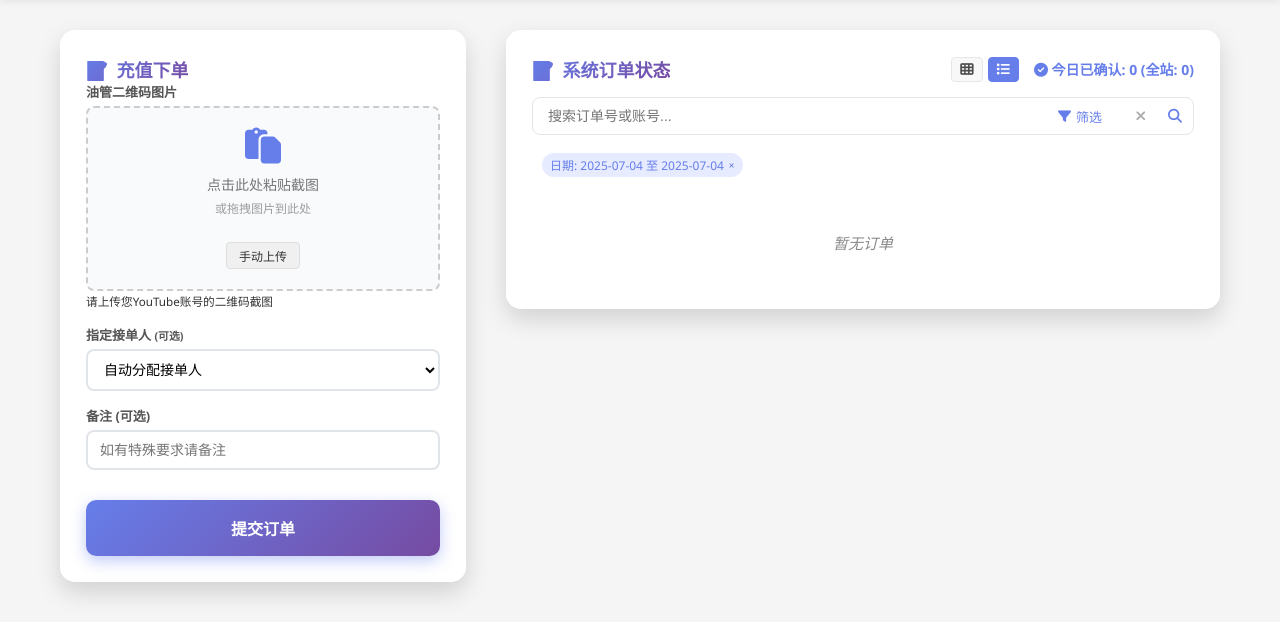
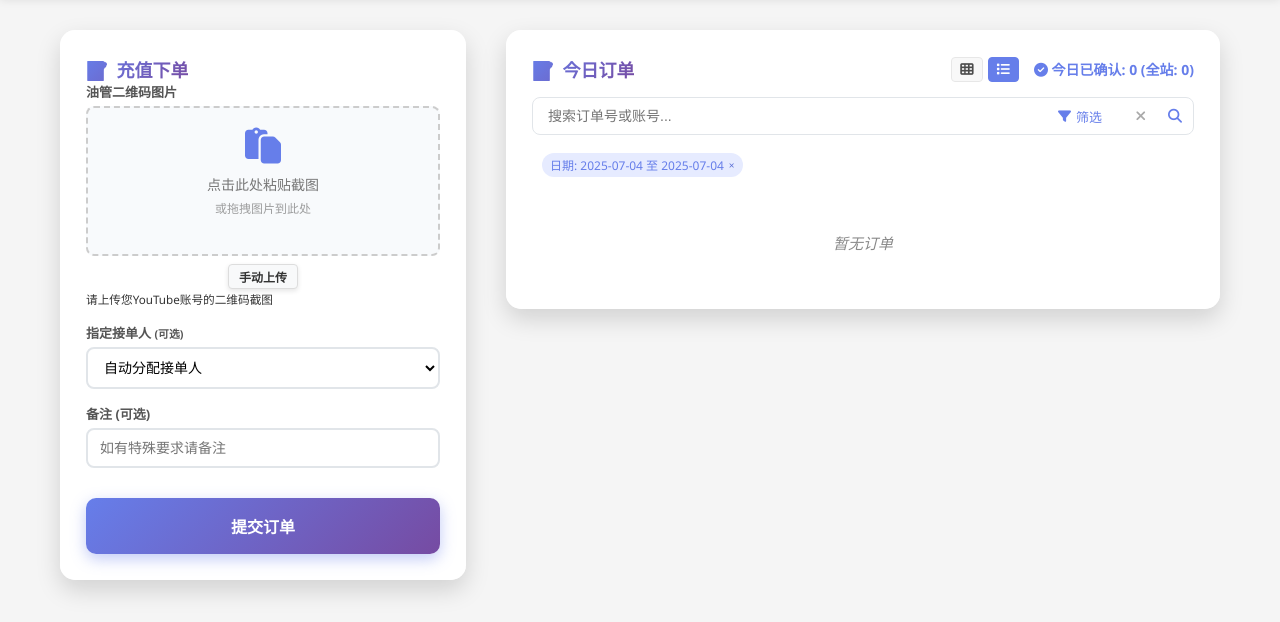
Before and after one commit to kidrauhl123/testbot, a Flask app: page / in a window 1280 px wide. Shown: the part 65-687 px from the top of the page. Run offline with Flask 3, Linux system fonts and the light colour scheme; a user stored in the database is signed in; data that the repository does not hold is empty; some libraries are stand-ins or nearby versions.

Commit message:
Update index.html

```diff
--- a/templates/index.html
+++ b/templates/index.html
@@ -1110,14 +1110,6 @@
       background-color: #f0f3ff;
       border-radius: 12px;
       font-weight: 500;
-    }
-    .manual-upload-btn:hover {
-      background-color: #e6e6e6;
-    }
-    .upload-button-container {
-      margin-top: 10px;
-      display: flex;
-      justify-content: center;
     }
   </style>
 </head>
@@ -1173,10 +1165,10 @@
                         <span>点击此处粘贴截图</span>
                         <span class="small">或拖拽图片到此处</span>
                       </div>
-                      <div class="upload-button-container">
-                        <button type="button" id="manualUploadBtn" class="manual-upload-btn" onclick="document.getElementById('qr_code_input').click(); event.stopPropagation(); return false;">手动上传</button>
-                      </div>
                       <div class="image-preview" id="imagePreview"></div>
+                    </div>
+                    <div class="manual-upload-btn-container">
+                      <button type="button" id="manualUploadBtn" class="btn btn-sm btn-secondary">手动上传</button>
                     </div>
                     <small class="form-text text-muted">请上传您YouTube账号的二维码截图</small>
                   </div>
@@ -1235,18 +1227,19 @@
                       border-radius: 8px;
                       box-shadow: 0 2px 8px rgba(0,0,0,0.1);
                     }
-                    .manual-upload-btn {
-                      margin-top: 15px;
-                      padding: 4px 12px;
+                    .manual-upload-btn-container {
+                      display: flex;
+                      justify-content: center;
+                      margin-top: 8px;
+                    }
+                    #manualUploadBtn {
+                      padding: 3px 10px;
                       font-size: 12px;
-                      background-color: #f0f0f0;
+                      background-color: #f8f9fa;
                       border: 1px solid #ddd;
                       border-radius: 4px;
                       color: #333;
                       cursor: pointer;
-                    }
-                    .manual-upload-btn:hover {
-                      background-color: #e6e6e6;
                     }
                   </style>
                   <div class="form-group">
@@ -1275,7 +1268,7 @@
         <div class="right">
             <div class="card">
                 <div class="card-header">
-                  <h2>{% if session.is_admin %}系统订单状态{% else %}我的订单{% endif %}</h2>
+                  <h2>{% if session.is_admin %}今日订单{% else %}我的订单{% endif %}</h2>
                   <div class="header-actions">
                     <div class="view-toggle">
                       <button id="gridViewBtn" class="view-btn" title="网格视图"><i class="fas fa-th"></i></button>
@@ -1575,90 +1568,6 @@
       }
     });
 
-    // 监听文件选择变化
-    fileInput.addEventListener('change', function() {
-      if (this.files && this.files[0]) {
-        previewFile(this.files[0]);
-      }
-    });
-
-    // 处理选择的文件
-    function handleFiles(files) {
-      if (files.length) {
-        // 创建新的 DataTransfer 对象
-        const dataTransfer = new DataTransfer();
-        dataTransfer.items.add(files[0]);
-
-        // 设置文件输入的文件
-        fileInput.files = dataTransfer.files;
-
-        // 预览文件
-        previewFile(files[0]);
-
-        // 触发变更事件
-        fileInput.dispatchEvent(new Event('change', { bubbles: true }));
-      }
-    }
-
-    // 预览文件
-    function previewFile(file) {
-      if (!file.type.match('image.*')) {
-        alert('请选择图片文件！');
-        return;
-      }
-
-      const reader = new FileReader();
-
-      reader.onload = function(e) {
-        // 创建预览图片元素和重置按钮
-        imagePreview.innerHTML = `
-          <div style="position:relative;display:inline-block;">
-            <img src="${e.target.result}" alt="预览图">
-            <button type="button" id="resetImage" style="position:absolute;top:-8px;right:-8px;background:#f56565;color:white;border:none;border-radius:50%;width:24px;height:24px;line-height:1;font-size:12px;cursor:pointer;box-shadow:0 1px 3px rgba(0,0,0,0.2);">×</button>
-          </div>
-        `;
-        imagePreview.style.display = 'block';
-
-        // 隐藏占位提示
-        const placeholder = dropArea.querySelector('.upload-placeholder');
-        if (placeholder) {
-          placeholder.style.display = 'none';
-        }
-
-        // 添加重置按钮事件
-        document.getElementById('resetImage').addEventListener('click', function(e) {
-          e.stopPropagation(); // 防止触发父元素的点击事件
-
-          // 清除文件输入
-          fileInput.value = '';
-
-          // 隐藏预览
-          imagePreview.innerHTML = '';
-          imagePreview.style.display = 'none';
-
-          // 显示占位提示
-          if (placeholder) {
-            placeholder.style.display = 'flex';
-          }
-
-          // 触发变更事件
-          fileInput.dispatchEvent(new Event('change', { bubbles: true }));
-        });
-      };
-
-      reader.readAsDataURL(file);
-    }
-
-    // 清除所有之前添加的事件监听器，重新设置
-    const newDropArea = dropArea.cloneNode(true);
-    dropArea.parentNode.replaceChild(newDropArea, dropArea);
-
-    // 重新获取元素引用
-    const updatedDropArea = document.getElementById('dropArea');
-    const manualUploadBtn = document.getElementById('manualUploadBtn');
-
-    // 不再需要处理手动上传按钮的点击事件，因为已经使用内联onclick属性
-
     // 模拟粘贴功能
     function simulatePaste() {
       // 检查剪贴板权限并请求访问
@@ -1709,12 +1618,101 @@
       });
     }
 
-    // 处理上传区域的点击事件（排除按钮）
-    updatedDropArea.addEventListener('click', function(e) {
-      // 如果点击的不是手动上传按钮且预览区域不可见
-      if (e.target.id !== 'manualUploadBtn' && !e.target.closest('#manualUploadBtn') && imagePreview.style.display !== 'block') {
-        simulatePaste();
-      }
+    // 监听文件选择变化
+    fileInput.addEventListener('change', function() {
+      if (this.files && this.files[0]) {
+        previewFile(this.files[0]);
+      }
+    });
+
+    // 处理选择的文件
+    function handleFiles(files) {
+      if (files.length) {
+        // 创建新的 DataTransfer 对象
+        const dataTransfer = new DataTransfer();
+        dataTransfer.items.add(files[0]);
+
+        // 设置文件输入的文件
+        fileInput.files = dataTransfer.files;
+
+        // 预览文件
+        previewFile(files[0]);
+
+        // 触发变更事件
+        fileInput.dispatchEvent(new Event('change', { bubbles: true }));
+      }
+    }
+
+    // 预览文件
+    function previewFile(file) {
+      if (!file.type.match('image.*')) {
+        alert('请选择图片文件！');
+        return;
+      }
+
+      const reader = new FileReader();
+
+      reader.onload = function(e) {
+        // 创建预览图片元素和重置按钮
+        imagePreview.innerHTML = `
+          <div style="position:relative;display:inline-block;">
+            <img src="${e.target.result}" alt="预览图">
+            <button type="button" id="resetImage" style="position:absolute;top:-8px;right:-8px;background:#f56565;color:white;border:none;border-radius:50%;width:24px;height:24px;line-height:1;font-size:12px;cursor:pointer;box-shadow:0 1px 3px rgba(0,0,0,0.2);">×</button>
+          </div>
+        `;
+        imagePreview.style.display = 'block';
+
+        // 隐藏占位提示
+        const placeholder = dropArea.querySelector('.upload-placeholder');
+        if (placeholder) {
+          placeholder.style.display = 'none';
+        }
+
+        // 添加重置按钮事件
+        document.getElementById('resetImage').addEventListener('click', function(e) {
+          e.stopPropagation(); // 防止触发父元素的点击事件
+
+          // 清除文件输入
+          fileInput.value = '';
+
+          // 隐藏预览
+          imagePreview.innerHTML = '';
+          imagePreview.style.display = 'none';
+
+          // 显示占位提示
+          if (placeholder) {
+            placeholder.style.display = 'flex';
+          }
+
+          // 触发变更事件
+          fileInput.dispatchEvent(new Event('change', { bubbles: true }));
+        });
+      };
+
+      reader.readAsDataURL(file);
+    }
+
+    // 点击上传区域触发粘贴操作
+    dropArea.addEventListener('click', function(e) {
+      // 阻止冒泡，避免重复触发
+      e.preventDefault();
+
+      // 如果有预览区域显示，则不执行粘贴
+      if (imagePreview.style.display === 'block') {
+        return;
+      }
+
+      // 尝试模拟粘贴操作
+      simulatePaste();
+    });
+
+    // 手动上传按钮触发文件选择
+    const manualUploadBtn = document.getElementById('manualUploadBtn');
+    manualUploadBtn.addEventListener('click', function(e) {
+      // 阻止事件冒泡
+      e.stopPropagation();
+      // 触发文件选择
+      fileInput.click();
     });
   }
 
@@ -1961,25 +1959,22 @@
       if (resp.ok && result.success) {
         // 重置表单和状态
         document.getElementById('orderForm').reset();
+        displayedOrders = 5;
+        searchKeyword = '';
 
         // 清空图片预览
         const imagePreview = document.getElementById('imagePreview');
         const dropArea = document.getElementById('dropArea');
         const placeholder = dropArea.querySelector('.upload-placeholder');
 
-        // 清除预览图片
-        if (imagePreview) {
-          imagePreview.innerHTML = '';
-          imagePreview.style.display = 'none';
-        }
-
-        // 显示上传占位符
+        // 清空预览
+        imagePreview.innerHTML = '';
+        imagePreview.style.display = 'none';
+
+        // 显示占位提示
         if (placeholder) {
           placeholder.style.display = 'flex';
         }
-
-        displayedOrders = 5;
-        searchKeyword = '';
 
         // 更新订单列表
         if (result.orders) {
```
